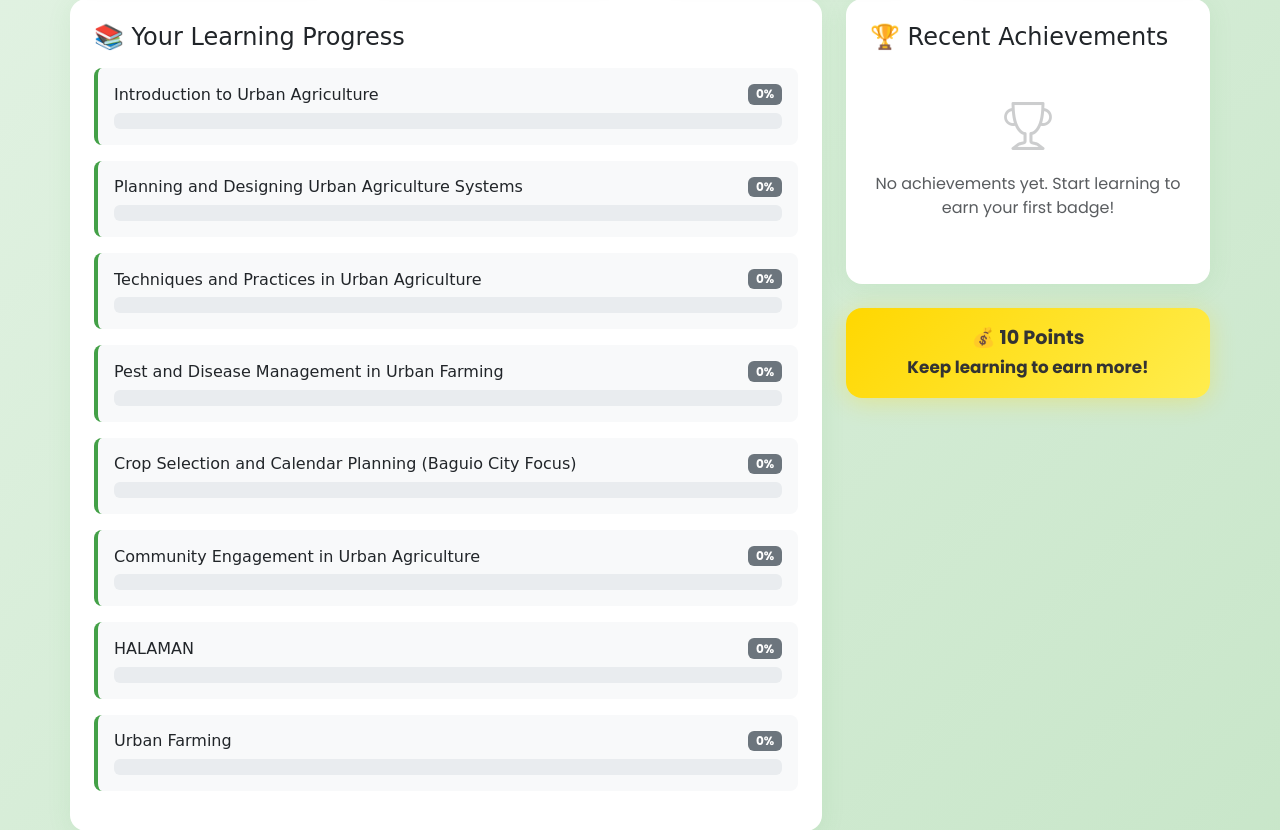
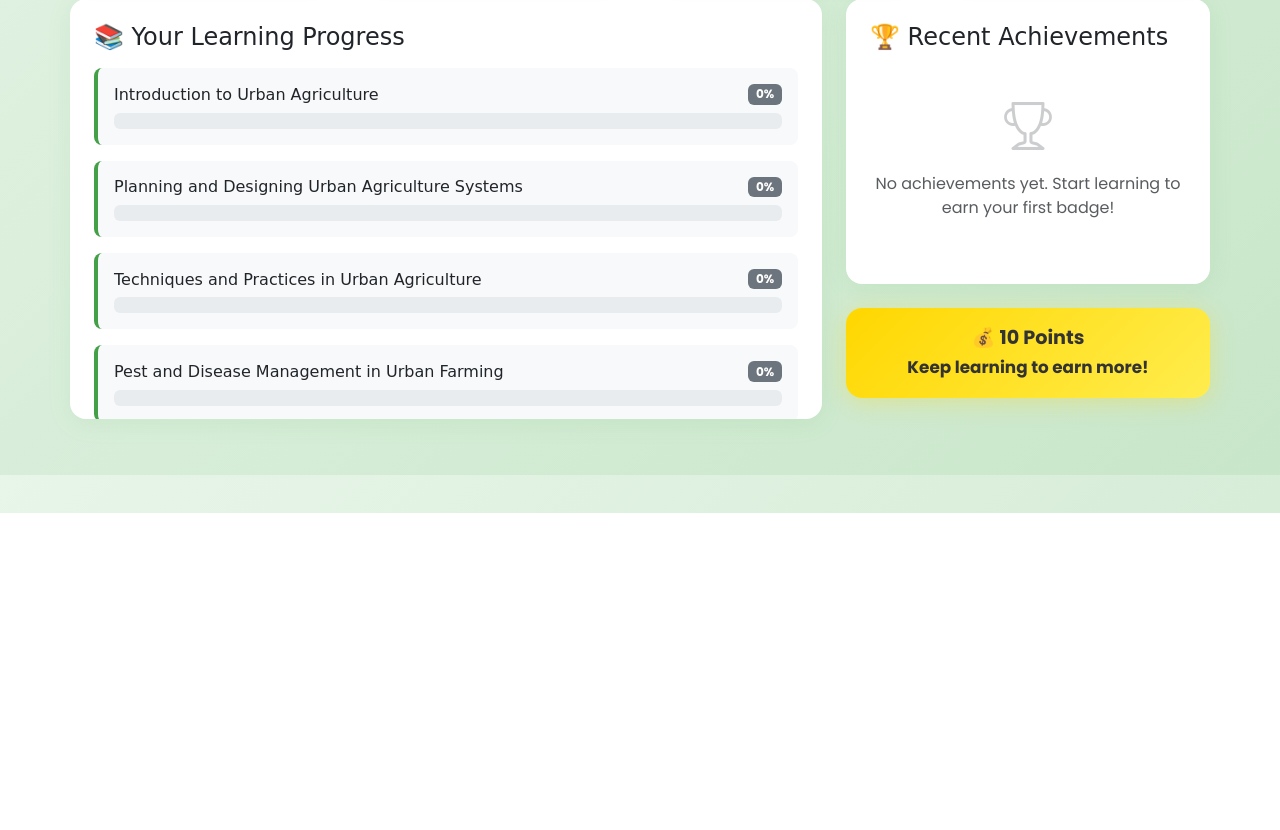
Before and after one commit to AXELAVARIAS/CAPSTONE-Planting-Simulation-v2, a PHP site: page /php/dashboard.php in a window 1280 px wide. Shown: the part 699-1529 px from the top of the page. After the commit the page ends 1212 px from the top, so only its background shows below. Run offline with PHP 8.4, Linux system fonts and the light colour scheme; a user stored in the database is signed in; data comes from the database, SQL or seed files in the repository.

Commit message:
Add files via upload

```diff
--- a/php/Forum/community.php
+++ b/php/Forum/community.php
@@ -9,12 +9,12 @@
 
   include "../connection.php";
 
-  $sql = "SELECT q.question_id, q.title, q.body, q.created_at, u.username, u.profile_picture, u.role,
+  $sql = "SELECT q.question_id, q.title, q.body, q.created_at, u.name, u.username, u.profile_picture, u.role,
           COUNT(r.reply_id) as reply_count
           FROM questions q
           JOIN users u ON q.user_id = u.user_id
           LEFT JOIN reply r ON q.question_id = r.question_id
-          GROUP BY q.question_id, q.title, q.body, q.created_at, u.username, u.profile_picture, u.role
+          GROUP BY q.question_id, q.title, q.body, q.created_at, u.name, u.username, u.profile_picture, u.role
           ORDER BY q.created_at DESC
           LIMIT 10";
   $result = $conn->query($sql);
@@ -338,7 +338,7 @@
                         </div>
                         <div class="discussion-content">
                           <div class="discussion-meta-top">
-                            <span class="discussion-username"><?= htmlspecialchars($row['username']) ?></span>
+                            <span class="discussion-username"><?= htmlspecialchars($row['name']) ?></span>
                             <span class="role-badge role-<?= $row['role'] ?>"><?= ucfirst($row['role']) ?></span>
                             <span class="discussion-meta-text">&bull; <?= date('M d, Y', strtotime($row['created_at'])) ?></span>
                           </div>
--- a/php/dashboard.php
+++ b/php/dashboard.php
@@ -221,6 +221,28 @@
             margin-bottom: 0.5rem;
             display: block;
         }
+
+        .scrollable-progress {
+            max-height: 420px;
+            min-height: 420px;
+            overflow-y: auto;
+        }
+        /* Custom scrollbar for learning progress */
+        .scrollable-progress::-webkit-scrollbar {
+            width: 10px;
+        }
+        .scrollable-progress::-webkit-scrollbar-thumb {
+            background: linear-gradient(135deg, #43a047 0%, #66bb6a 100%);
+            border-radius: 8px;
+        }
+        .scrollable-progress::-webkit-scrollbar-track {
+            background: #e8f5e9;
+            border-radius: 8px;
+        }
+        .scrollable-progress {
+            scrollbar-width: thin;
+            scrollbar-color: #43a047 #e8f5e9;
+        }
     </style>
 </head>
 <body>
@@ -286,7 +308,7 @@
         <!-- Progress Section -->
         <div class="row">
             <div class="col-lg-8">
-                <div class="progress-card">
+                <div class="progress-card scrollable-progress">
                     <h4 class="mb-3">📚 Your Learning Progress</h4>
                     <?php
                     $userProgress->data_seek(0);
```
